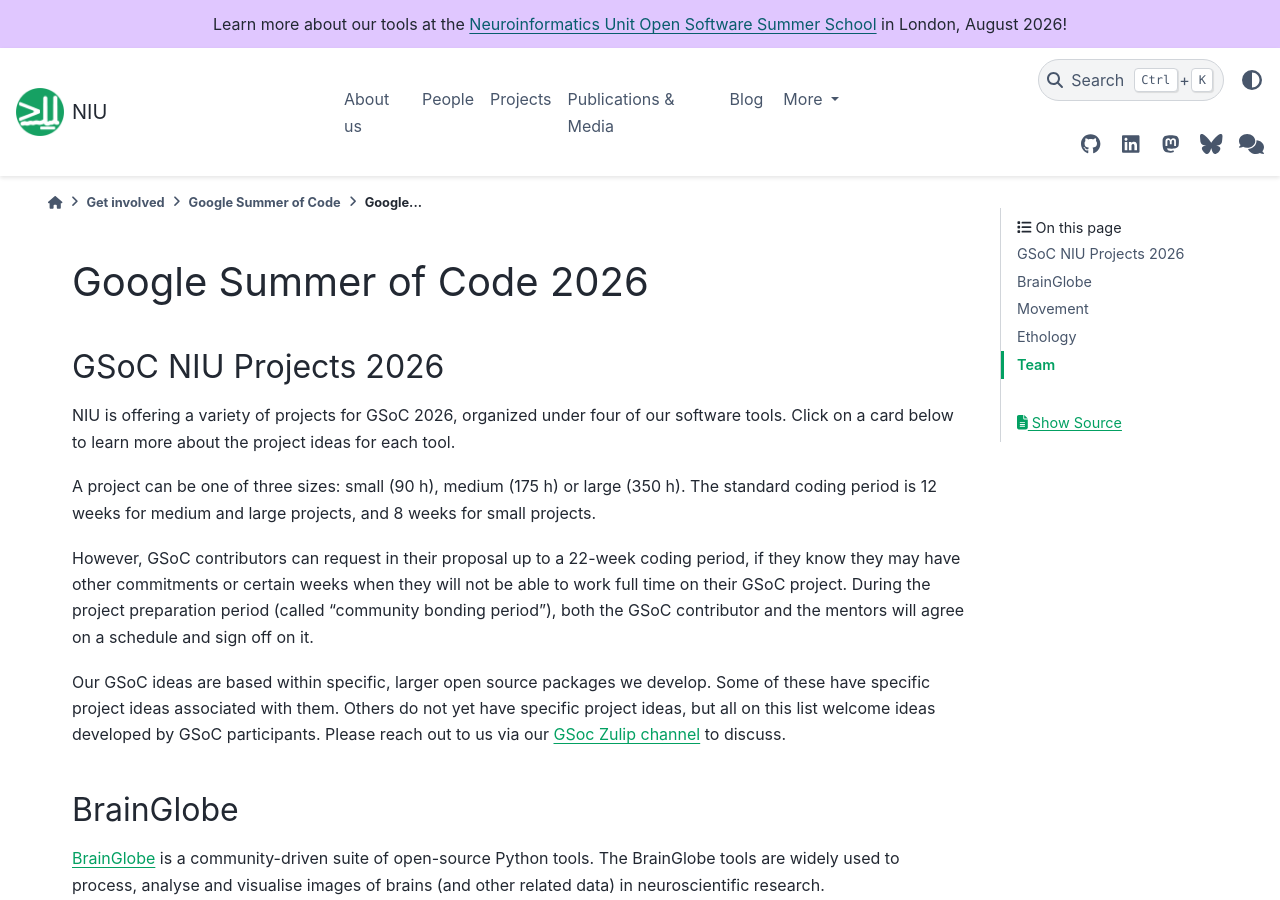
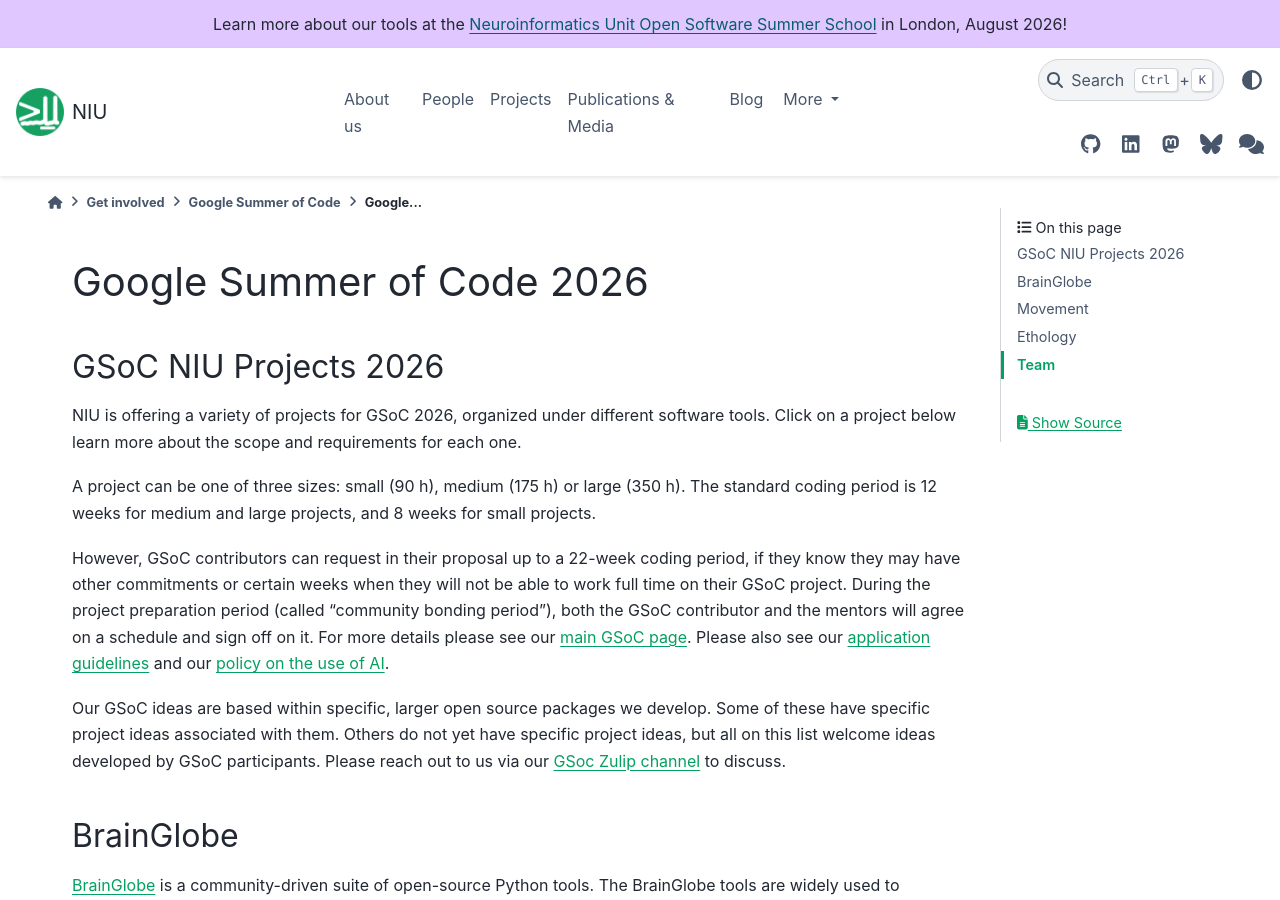
Before and after one commit to neuroinformatics-unit/neuroinformatics-unit.github.io, a Sphinx documentation site: the page built from docs/source/get-involved/gsoc/2026/index.md, in a window 1280 px wide and 900 px high. Built offline with Sphinx 7.4.7 and the PyData theme 0.15.4, drawn with Linux system fonts in a browser that asks for light colours; nearby versions of some CDN libraries.

Commit message:
Update project list text

```diff
--- a/docs/source/get-involved/gsoc/2026/index.md
+++ b/docs/source/get-involved/gsoc/2026/index.md
@@ -2,11 +2,12 @@
 
 ## GSoC NIU Projects 2026
 
-NIU is offering a variety of projects for GSoC 2026, organized under four of our software tools. Click on a card below to learn more about the project ideas for each tool.
+NIU is offering a variety of projects for GSoC 2026, organized under different software tools. Click on a project below learn more about the scope and requirements for each one.
 
 A project can be one of three sizes: small (90 h), medium (175 h) or large (350 h). The standard coding period is 12 weeks for medium and large projects, and 8 weeks for small projects.
 
 However, GSoC contributors can request in their proposal up to a 22-week coding period, if they know they may have other commitments or certain weeks when they will not be able to work full time on their GSoC project. During the project preparation period (called "community bonding period"), both the GSoC contributor and the mentors will agree on a schedule and sign off on it.
+For more details please see our [main GSoC page](../index). Please also see our [application guidelines](../guidelines) and our [policy on the use of AI](../../ai_policy).
 
 Our GSoC ideas are based within specific, larger open source packages we develop. Some of these have specific project ideas associated with them.
 Others do not yet have specific project ideas, but all on this list welcome ideas developed by GSoC participants. Please reach out to us via our [GSoc Zulip channel](https://neuroinformatics.zulipchat.com/#narrow/channel/487898-Google-Summer-of-Code) to discuss.
```
